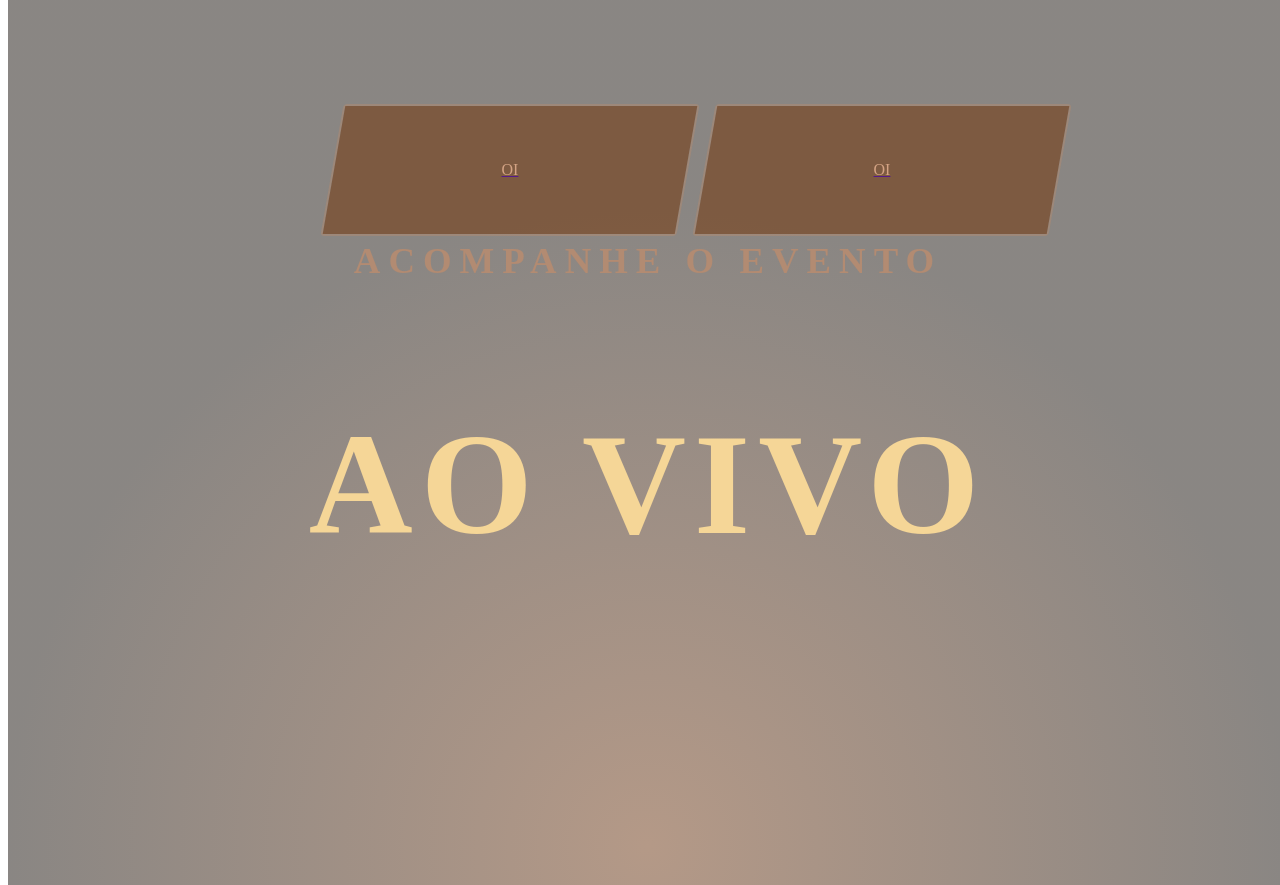
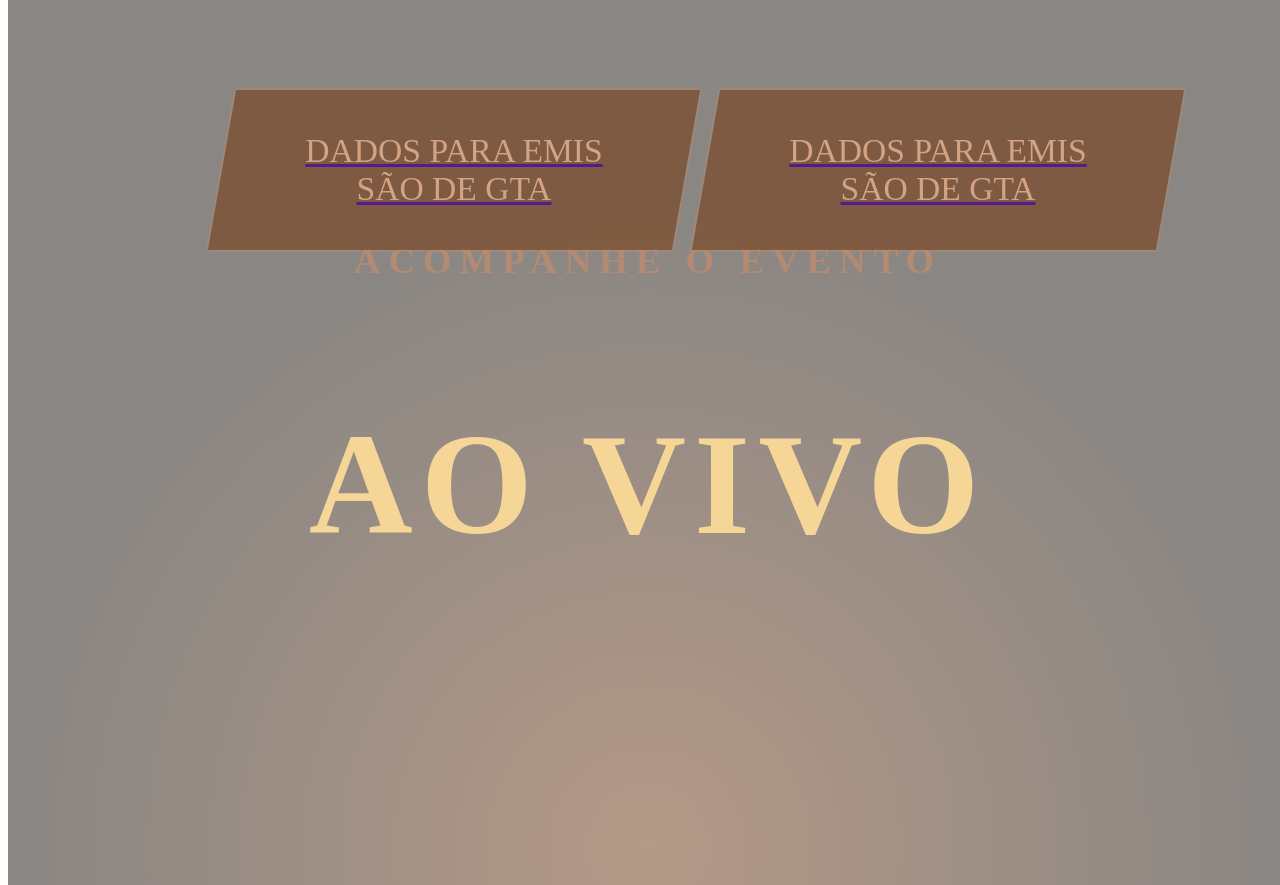
Before and after one commit to jhonatanllima/template, a Next.js app: page / in a window 1280 px wide. Shown: the part 994-1879 px from the top of the page. Built offline with nearby package versions, Linux system fonts and the light colour scheme.

Commit message:
Adjust sectionHome for design

```diff
--- a/src/components/Landing/MenuItems.tsx
+++ b/src/components/Landing/MenuItems.tsx
@@ -9,8 +9,8 @@
       <Wrapper>
         <nav>
           <ul>
-            <li><a href=""><p>oi</p></a></li>
-            <li><a href=""><p>oi</p></a></li>
+            <li><a href=""><p>Dados para emissão de gta</p></a></li>
+            <li><a href=""><p>Dados para emissão de gta</p></a></li>
           </ul>
         </nav>
       </Wrapper>
--- a/src/styles/components/Landing/MenuItems.ts
+++ b/src/styles/components/Landing/MenuItems.ts
@@ -31,9 +31,9 @@
       justify-content: center;
 
       li{
-        width: 22rem;
-        min-width: 22rem;
-        height: 8rem;
+        width: 29rem;
+        height: 10rem;
+        min-width: 25rem;
         margin-left: 1rem;
         border-radius: 4px;
         border: 2px solid rgba(178, 139, 114, 0.5);
@@ -59,12 +59,16 @@
           p{
             width: 100%;
             height: 100%;
+            padding: 0rem 4rem;
 
             display: flex;
             align-items: center;
             justify-content: center;
 
             color: #d3a384;
+            font-size: 2.1rem;
+            text-align: center;
+            word-break: break-all;
             text-transform: uppercase;
             transform: skewX(10deg);
           }
```
